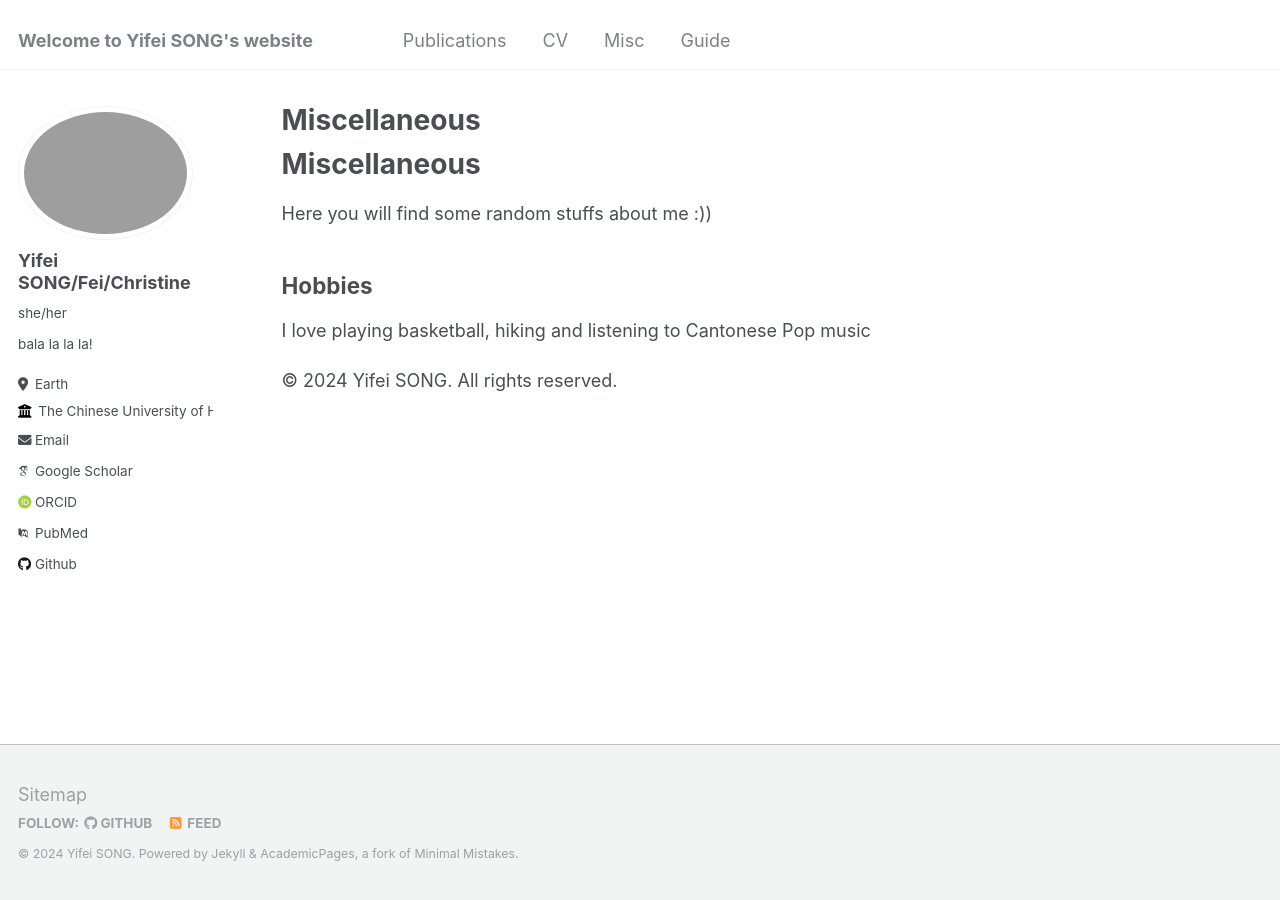
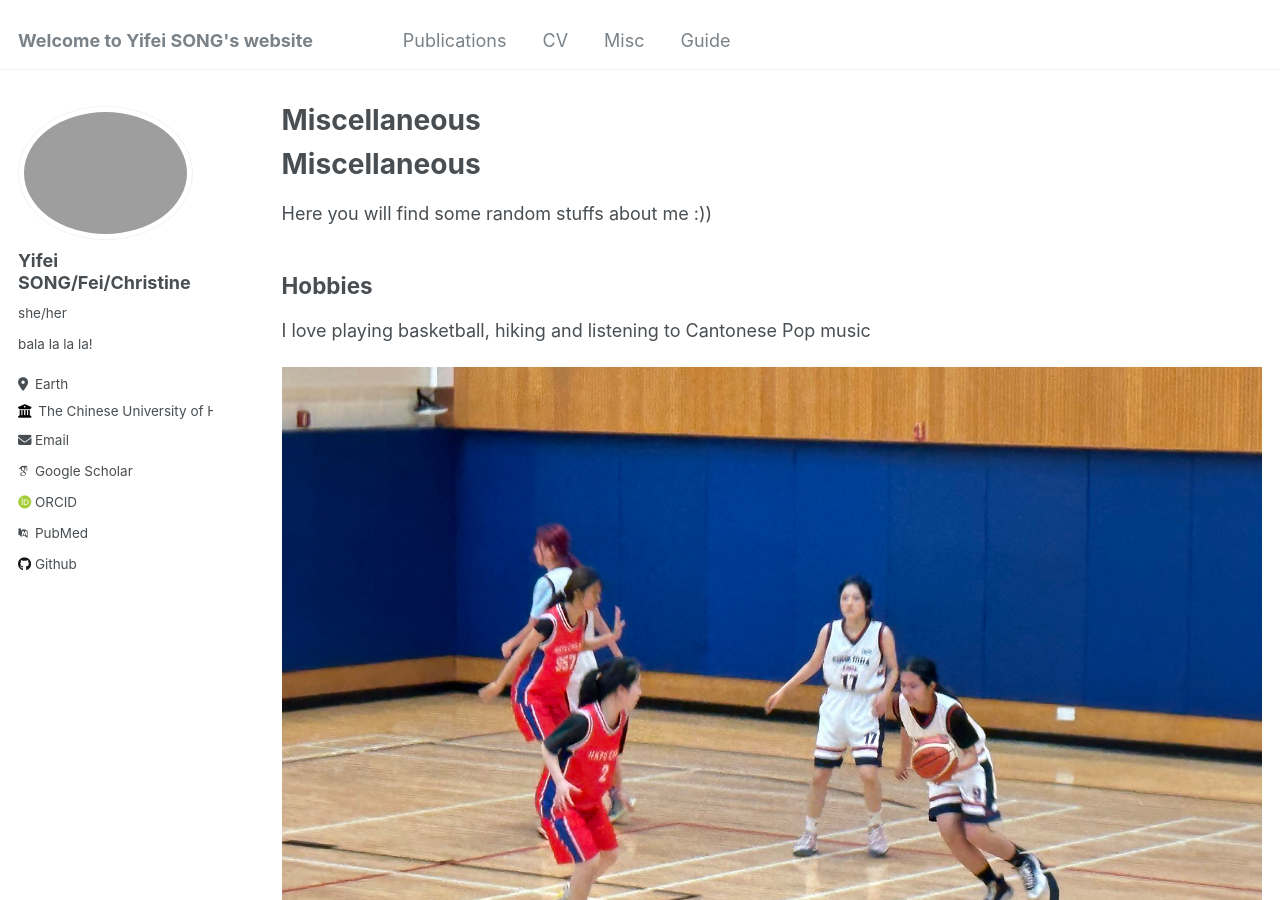
Before and after one commit to HiFei4869/HiFei4869.github.io, a Jekyll site: the page built from _pages/misc.html, in a window 1280 px wide and 900 px high. Built offline with Jekyll 4.4.1, drawn with Linux system fonts in a browser that asks for light colours; some web fonts are replaced.

Commit message:
Update misc.html

```diff
--- a/_pages/misc.html
+++ b/_pages/misc.html
@@ -16,6 +16,8 @@ author_profile: true
     <section>
         <h2>Hobbies</h2>
         <p>I love playing basketball, hiking and listening to Cantonese Pop music</p>
+        <img src="{{ '/images/yr2-poly.jpg' | relative_url }}" alt="Example Image 1" style="max-width:100%;">
+        <img src="{{ '/images/yr2-poly-2.jpg' | relative_url }}" alt="Example Image 1" style="max-width:100%;">
     </section>
 
 </article>
```
